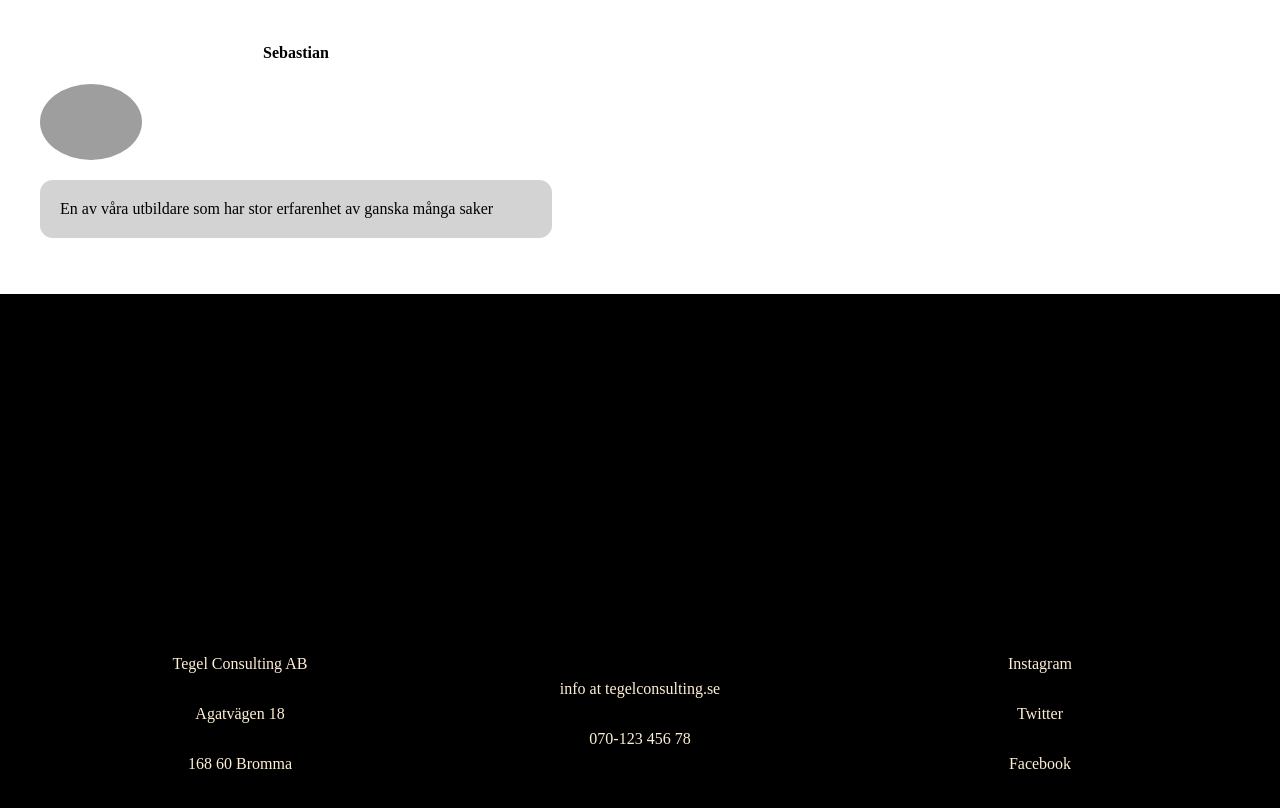
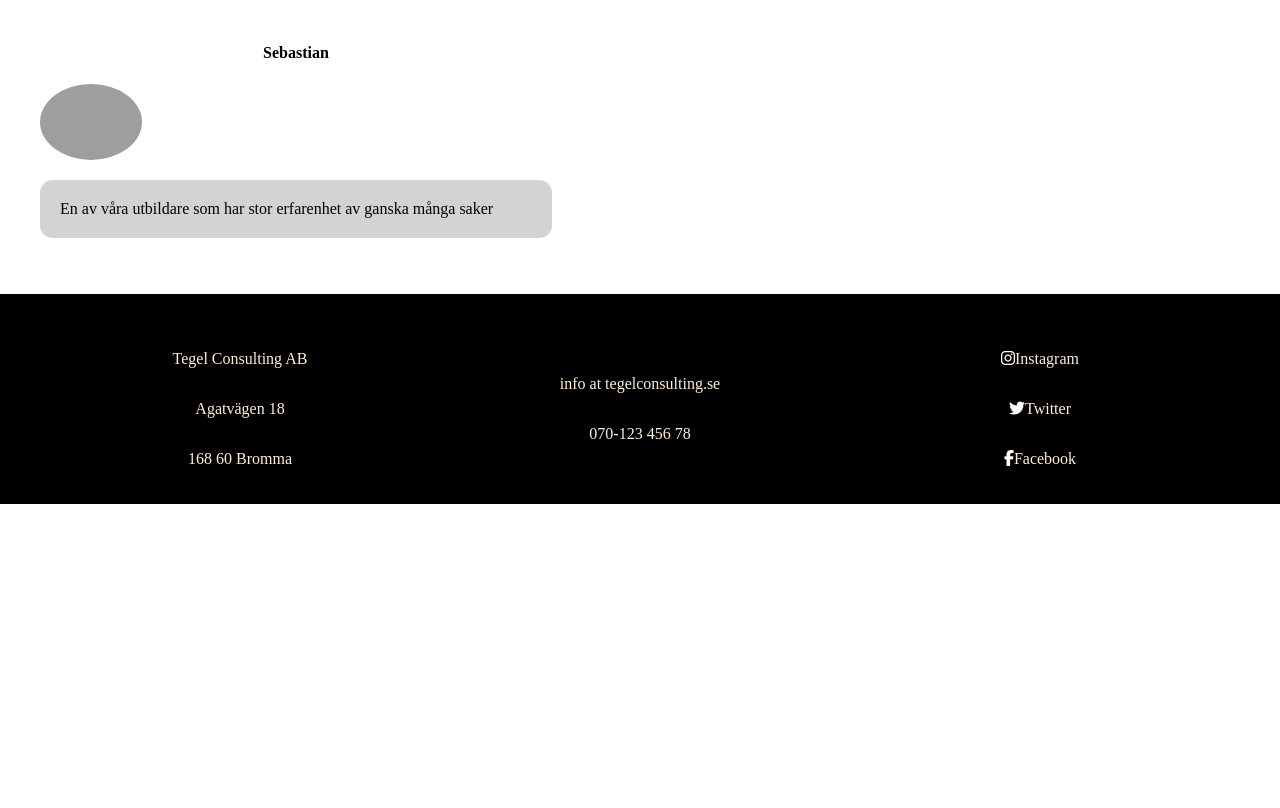
Before and after one commit to henriettajeans/Responsive-layout, a website built with Parcel: page src/index.html in a window 1280 px wide. Shown: the part 1532-2340 px from the top of the page. After the commit the page ends 2036 px from the top, so only its background shows below. Built offline with nearby package versions, Linux system fonts and the light colour scheme; grey boxes are pictures that could not be loaded.

Commit message:
added icons to footer and links to arrow icon

```diff
--- a/src/index.html
+++ b/src/index.html
@@ -5,6 +5,7 @@
     <meta http-equiv="X-UA-Compatible" content="IE=edge">
     <meta name="viewport" content="width=device-width, initial-scale=1.0">
     <link href="scss/index.scss" rel="stylesheet">
+    <script src="https://kit.fontawesome.com/93096c015c.js" crossorigin="anonymous"></script>
     <title>Some random page</title>
 </head>
 <body>
@@ -47,14 +48,16 @@
             <p class="desc__container__firstLine">A journey through time and sheep</p>
             <p class="desc__container__firstLine">To see how ... cotton ... is mage, made I mean...</p>
         </section>
-        <i class="fa-sharp fa-solid fa-circle-down fa-xl" id="arrow"></i>
+        <a href="index.html#team">
+            <i class="fa-sharp fa-solid fa-circle-down fa-xl" id="arrow"></i>
+        </a>
         </div>
 
     </header>
 
 
     <main>
-        <section class="team">
+        <section class="team" id="team">
             <h2 class="title">Träffa laget</h2>
             <section class="main__container">
             <article class="main__container__box">
@@ -98,19 +101,19 @@
     </section>
     </main>
     <footer>
-        <article class="footer-first">
+        <article class="footer__p">
             <p>Tegel Consulting AB</p>
             <p>Agatvägen 18</p>
             <p>168 60 Bromma</p>
         </article>
-        <article class="footer-first">
+        <article class="footer__p">
             <p>info at tegelconsulting.se</p>
             <p>070-123 456 78</p>
         </article>
-        <article class="footer-first">
-            <p>Instagram</p>
-            <p>Twitter</p>
-            <p>Facebook</p>
+        <article class="footer__p">
+            <p><i class="fa-brands fa-instagram" id="footer__p__icon"></i>Instagram</p>
+            <p><i class="fa-brands fa-twitter" id="footer__p__icon"></i>Twitter</p>
+            <p><i class="fa-brands fa-facebook-f" id="footer__p__icon"></i>Facebook</p>
         </article>
     </footer>
 </body>
--- a/src/scss/index.scss
+++ b/src/scss/index.scss
@@ -5,7 +5,8 @@
 body{
     margin: 0 auto;
     width: 100%;
-    height: 100vh;
+    height: 100%;
+    scroll-behavior: smooth;
   }
 
 
@@ -65,7 +66,7 @@ header{
   #arrow{
     display: flex;
     justify-content: center;
-    align-items: flex-end;
+    align-items: end;
     color: white;
   }
 }
@@ -77,20 +78,18 @@ footer{
     width: 100%;
     height: 100%;
     background-color: (v.$color-black, .1);
-    //position: absolute;
-    min-height:50px;
     background:black;
-    bottom: 10px;
     display: flex;
     flex-direction: column;
     align-items: center;
+    padding-bottom: 20px;
     @include m.desktop{
       display:flex;
       flex-direction: row;
       justify-content: center;
     }
 
-    .footer-first {
+    .footer__p {
       display: flex;
       flex-direction: column;
       margin-top: 40px;
@@ -102,4 +101,9 @@ footer{
         color: papayawhip;
 
       }
+
+      #footer__p__icon{
+        color: white;
+        margin-right: 10;
+      }
 }
```
